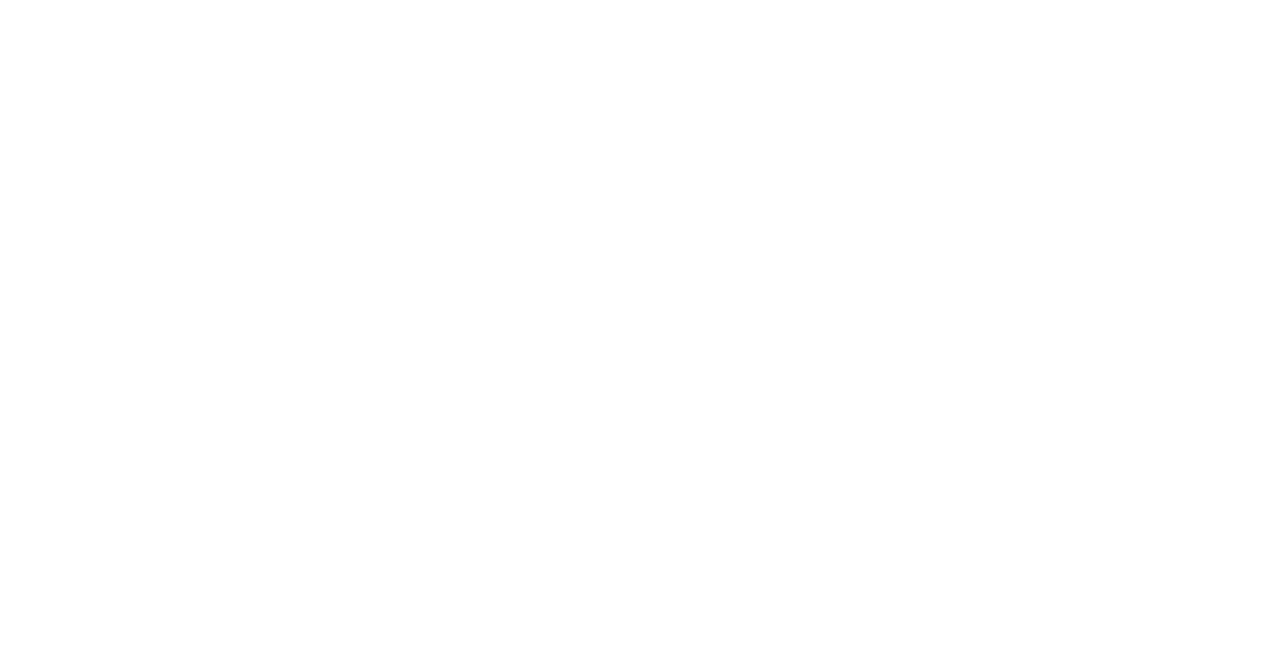
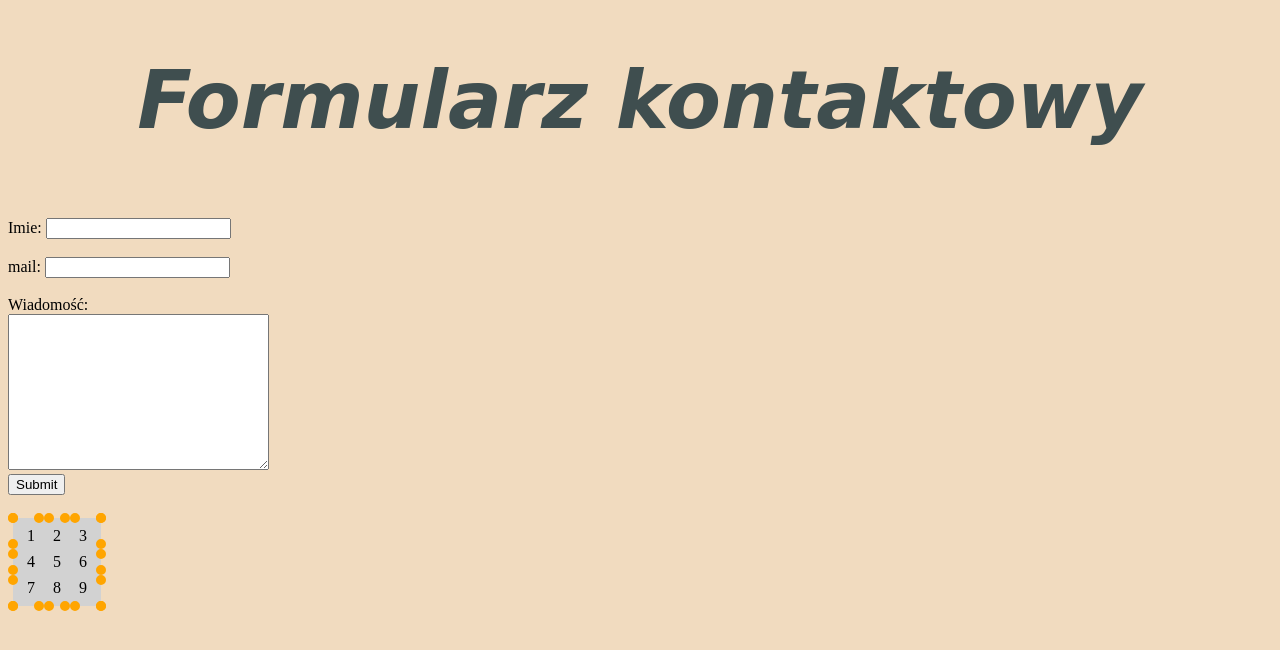
Before and after one commit to TomaszCichon919/Yapsi, a plain HTML site: page contact.html in a window 1280 px wide. Drawn offline with Linux system fonts and the light colour scheme.

Commit message:
Add files via upload

```diff
--- a/contact.html
+++ b/contact.html
@@ -4,9 +4,57 @@
     <meta charset="UTF-8">
     <meta http-equiv="X-UA-Compatible" content="IE=edge">
     <meta name="viewport" content="width=device-width, initial-scale=1.0">
-    <title>Document</title>
+    <link rel="stylesheet" href="css/styles.css">
+    <title>Kontakt</title>
 </head>
+
 <body>
+    <h1>Formularz kontaktowy</h1>
+    <br>
+    <form action="mailto:tomekcichon03005@gmail.com" method="post" enctype="text/plain">
+        <label>Imie:</label>
+        <input type="text" name="Twoje imie" value=""><br><br>
+        <label>mail:</label>
+        <input type="email" name="email" value=""><br><br>
+        <label>Wiadomość:</label><br>
+        <textarea name="Tekst" rows="10" cols="30"></textarea><br>
+        <input type="submit" name="">
+    </form>
+    <br>
+
+    <table>
+        <tr>
+          <td>1</td>
+          <td>2</td>
+          <td>3</td>
+        </tr>
+        <tr>
+          <td>4</td>
+          <td>5</td>
+          <td>6</td>
+        </tr>
+        <tr>
+          <td>7</td>
+          <td>8</td>
+          <td>9</td>
+        </tr>
+      </table>
+    <style>
+    table {
+
+        border-spacing: 1em 0.5em;
+        padding: 0 2em 1em 0;
+        border: 10px dotted orange;
+      }
+
+      td {
+        width: 1.5em;
+        height: 1.5em;
+        background: #d2d2d2;
+        text-align: center;
+        vertical-align: middle;
+      }
+    </style>
 
 </body>
 </html>
```
Also changed, not shown: gallery.html (+1 -0 lines).
